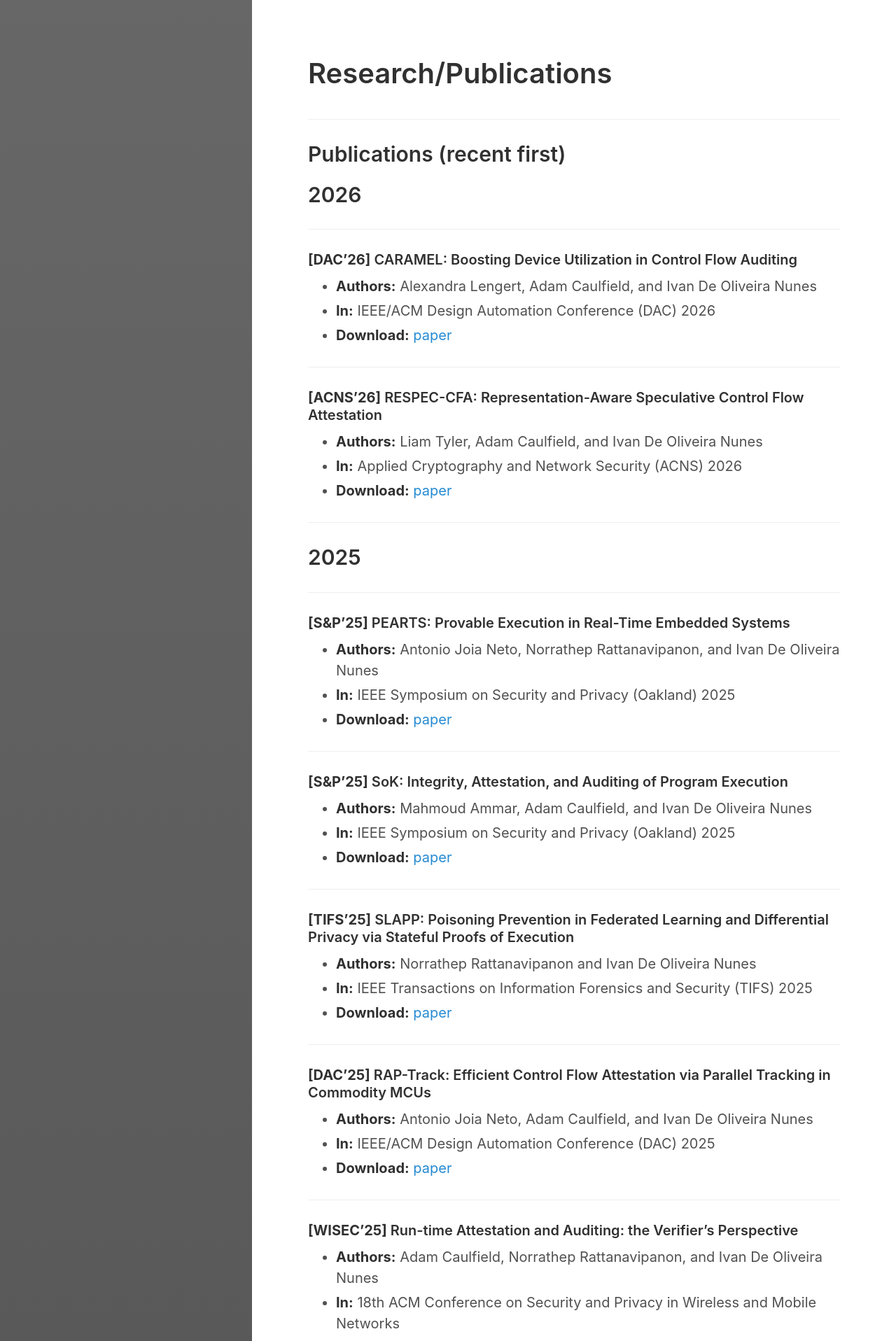
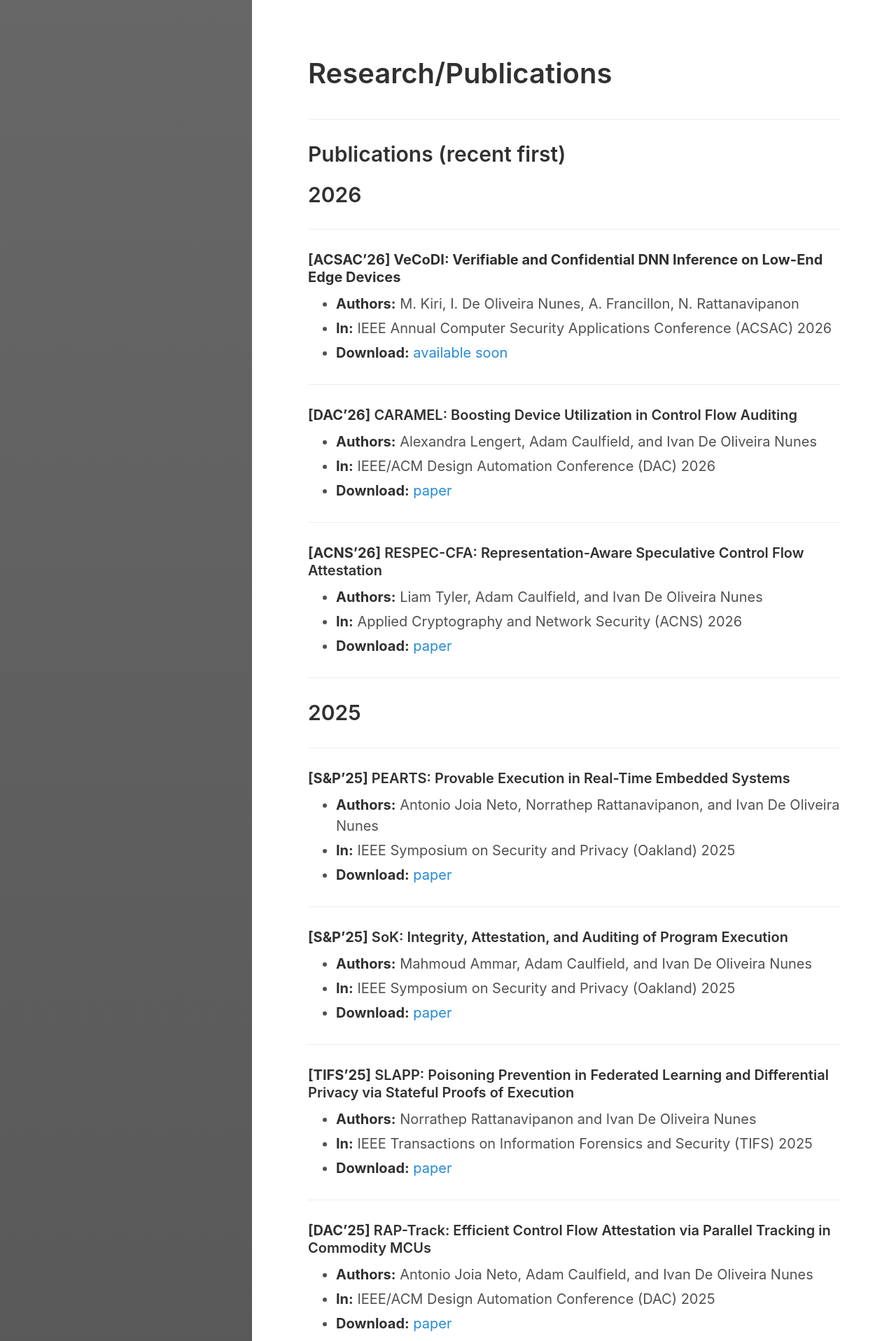
Before and after one commit to ivanolive/ivanolive.github.io, a Jekyll site: the page built from research.md, in a window 1280 px wide. Shown: the top 1916 px of the page at 70% size. Built offline with Jekyll 4.4.1, drawn with Linux system fonts in a browser that asks for light colours; some of the changed text lies outside the part shown.

Commit message:
Update research.md

```diff
--- a/research.md
+++ b/research.md
@@ -10,6 +10,16 @@
 ## Publications (recent first)
 
 ## 2026
+
+___
+
+
+#### **\[ACSAC'26\] VeCoDI: Verifiable and Confidential DNN Inference on Low-End Edge Devices**
+
+- **Authors:** M. Kiri, I. De Oliveira Nunes, A. Francillon, N. Rattanavipanon
+- **In:** IEEE Annual Computer Security Applications Conference (ACSAC) 2026
+- **Download:** [available soon]()
+
 
 ___
 
```
